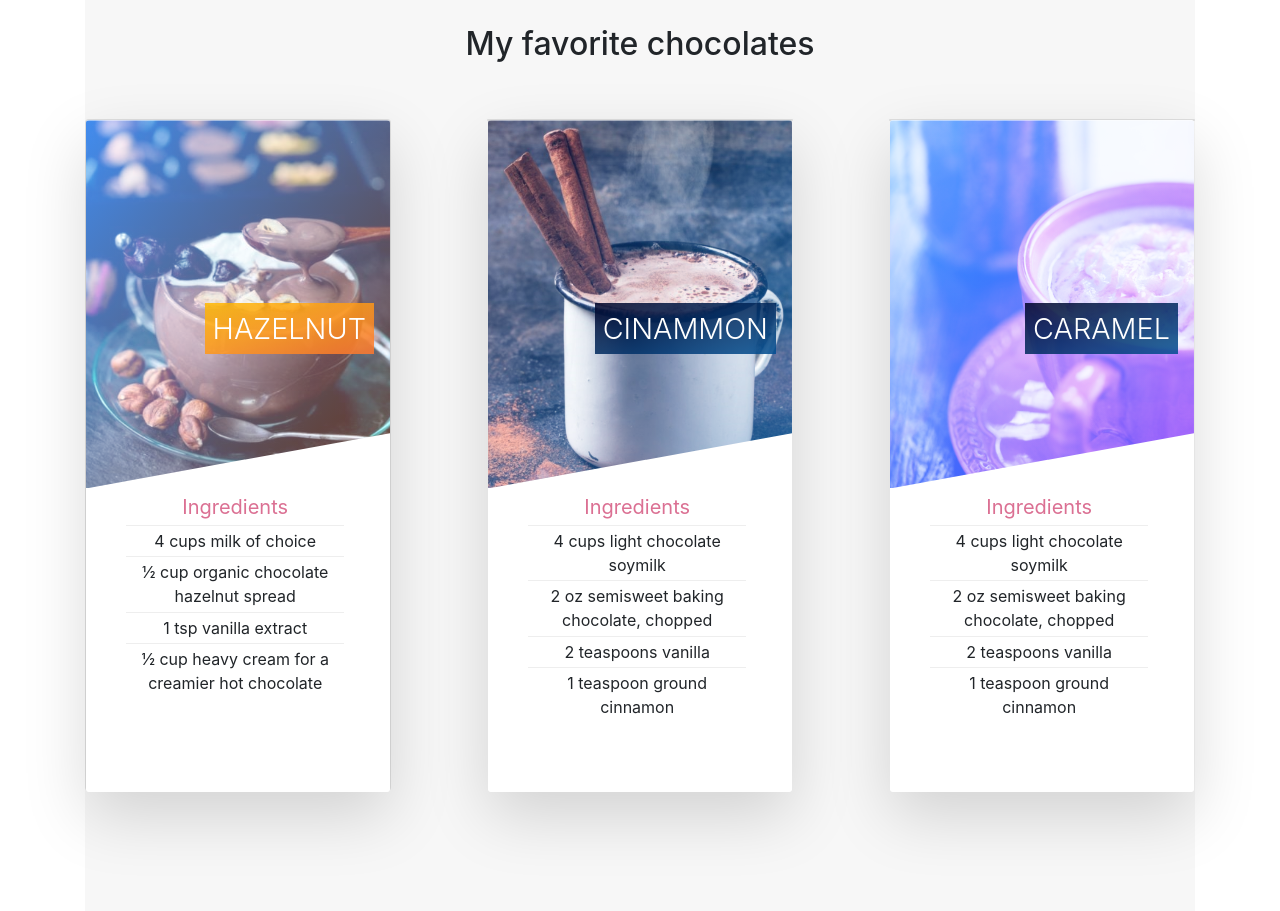
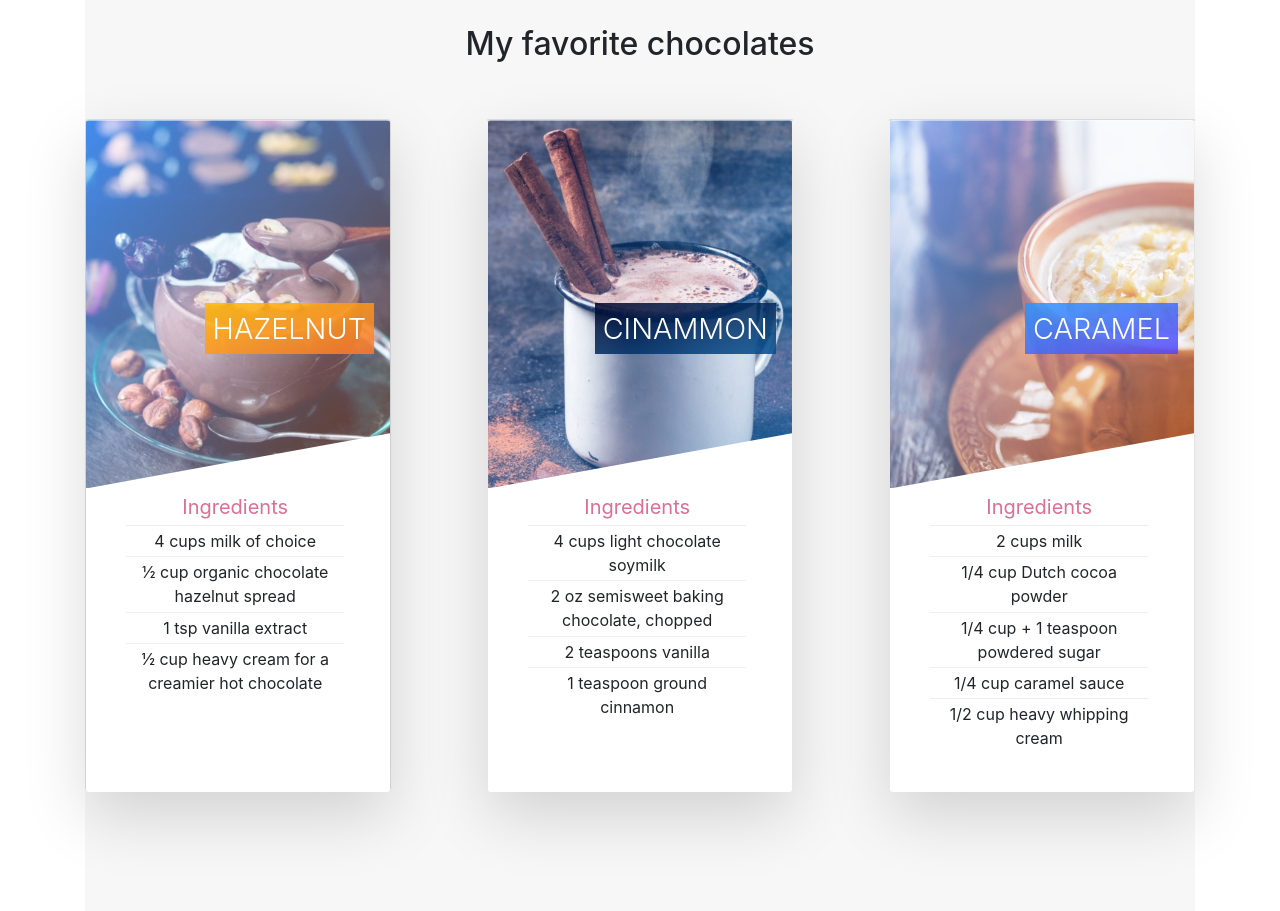
Before and after one commit to Laura-Ag/leChocolat, a website: page menu.html in a window 1280 px wide. Shown: the part 800-1711 px from the top of the page. Drawn offline with nearby package versions, Linux system fonts and the light colour scheme.

Commit message:
Laura's final Bootstrap project

```diff
--- a/css/styles.css
+++ b/css/styles.css
@@ -201,11 +201,20 @@ background-color: #f7f7f7; }
 .card__picture--1 {
     background-image: linear-gradient(to right bottom, #418cee, #683418), url('../../images/hazelnut.jpg');
 }
+.card__picture--11 {
+    background-image: linear-gradient(to right bottom, #418cee, #683418), url('../../images/justHazelnut.png');
+}
 .card__picture--2 {
     background-image: linear-gradient(to right bottom, #000428, #004e92), url('../../images/cinammon.png');
 }
+.card__picture--22 {
+    background-image: linear-gradient(to right bottom, #000428, #004e92), url('../../images/justCinammon.png');
+}
 .card__picture--3 {
-    background-image: linear-gradient(to right bottom, #2998ff, #5643fa), url('../../images/caramel.jpg');
+    background-image: linear-gradient(to right bottom, #418cee, #683418), url('../../images/caramel.jpg');
+}
+.card__picture--33 {
+    background-image: linear-gradient(to right bottom, #418cee, #683418), url('../../images/justCaramel.png');
 }
 .card__heading {
     font-size: 1.8rem;
@@ -269,7 +278,7 @@ background-color: #f7f7f7; }
     font-weight: 100;
 }
 
-#steps {
+.steps {
     color:white;
     font-size: 16px;
     margin-bottom: 3%;
--- a/menu.html
+++ b/menu.html
@@ -113,7 +113,7 @@
                             </div>
                         </div>
                         <div class="card__side card__side--back card__side--back-1">
-                            <div class="card__picture card__picture--1">
+                            <div class="card__picture card__picture--11">
 
                             </div>
                             <h4 class="card__heading">
@@ -121,7 +121,7 @@
 
                             </h4>
                             <div class="card__details">
-                                <ol id="steps">
+                                <ol class="steps">
                                     <p class="card__price-only">Follow the steps</p>
                                     <li>Warm the milk to a simmer in a small saucepan, but do not boil.</li>
                                     <li>Add the hazelnut spread and whisk until combined.</li>
@@ -147,21 +147,20 @@
                                     <li>2 oz semisweet baking chocolate, chopped </li>
                                     <li>2 teaspoons vanilla </li>
                                     <li>1 teaspoon ground cinnamon </li>
-
                                 </ul>
                             </div>
                         </div>
                         <div class="card__side card__side--back card__side--back-2">
-                            <div class="card__picture card__picture--2">
+                            <div class="card__picture card__picture--22">
                             </div>
                             <h4 class="card__heading">
                                 <span class="card__heading-span card__heading-span--2">Cinammon</span>
                             </h4>
                             <div class="card__details">
-                                <ol id="steps">
+                                <ol class="steps">
                                     <p class="card__price-only">Follow the steps</p>
-                                    <li>In 2-quart saucepan, heat soymilk, chocolate, vanilla and cinnamon over low heat, stirring constantly, until chocolate is melted and mixture is smooth. </li>
-                                    <li>Heat to boiling over medium-high heat, stirring constantly; reduce heat to low. Simmer 4 minutes, stirring frequently, to blend flavors. </li>
+                                    <li>In 2-quart saucepan, heat soymilk, chocolate, vanilla and cinnamon over low heat.</li>
+                                    <li>Heat to boiling over medium-high heat, stirring constantly; reduce heat to low. </li>
                                     <li>Garnish each serving with whipped topping. </li>
                                 </ol>
                             </div>
@@ -175,31 +174,31 @@
                             <div class="card__picture card__picture--3">
                             </div>
                             <h4 class="card__heading">
-                                <span class="card__heading-span card__heading-span--2">Caramel</span>
+                                <span class="card__heading-span card__heading-span--3">Caramel</span>
                             </h4>
                             <div class="card__details">
                                 <ul>
                                     <li style="color:palevioletred; font-size: 20px;">Ingredients</li>
-                                    <li>4 cups light chocolate soymilk </li>
-                                    <li>2 oz semisweet baking chocolate, chopped </li>
-                                    <li>2 teaspoons vanilla </li>
-                                    <li>1 teaspoon ground cinnamon </li>
-
+                                    <li>2 cups milk </li>
+                                    <li>1/4 cup Dutch cocoa powder </li>
+                                    <li>1/4 cup + 1 teaspoon powdered sugar </li>
+                                    <li>1/4 cup caramel sauce  </li>
+                                    <li>1/2 cup heavy whipping cream</li>
                                 </ul>
                             </div>
                         </div>
-                        <div class="card__side card__side--back card__side--back-2">
-                            <div class="card__picture card__picture--2">
+                        <div class="card__side card__side--back card__side--back-3">
+                            <div class="card__picture card__picture--33">
                             </div>
                             <h4 class="card__heading">
-                                <span class="card__heading-span card__heading-span--2">Caramel</span>
+                                <span class="card__heading-span card__heading-span--3">Caramel</span>
                             </h4>
                             <div class="card__details">
-                                <ol id="steps">
+                                <ol class="steps">
                                     <p class="card__price-only">Follow the steps</p>
-                                    <li>In 2-quart saucepan, heat soymilk, chocolate, vanilla and cinnamon over low heat, stirring constantly, until chocolate is melted and mixture is smooth. </li>
-                                    <li>Heat to boiling over medium-high heat, stirring constantly; reduce heat to low. Simmer 4 minutes, stirring frequently, to blend flavors. </li>
-                                    <li>Garnish each serving with whipped topping. </li>
+                                    <li>In a medium saucepan, heat the milk until hot but not boiling. </li>
+                                    <li>Whisk in the cocoa, 1/4 cup sugar, and caramel until smooth. </li>
+                                    <li>Turn off the heat. Pour into two mugs. </li>
                                 </ol>
                             </div>
                         </div>
```
Also changed, not shown: images/justCaramel.png (added), images/justCinammon.png (added), images/justHazelnut.png (added).
